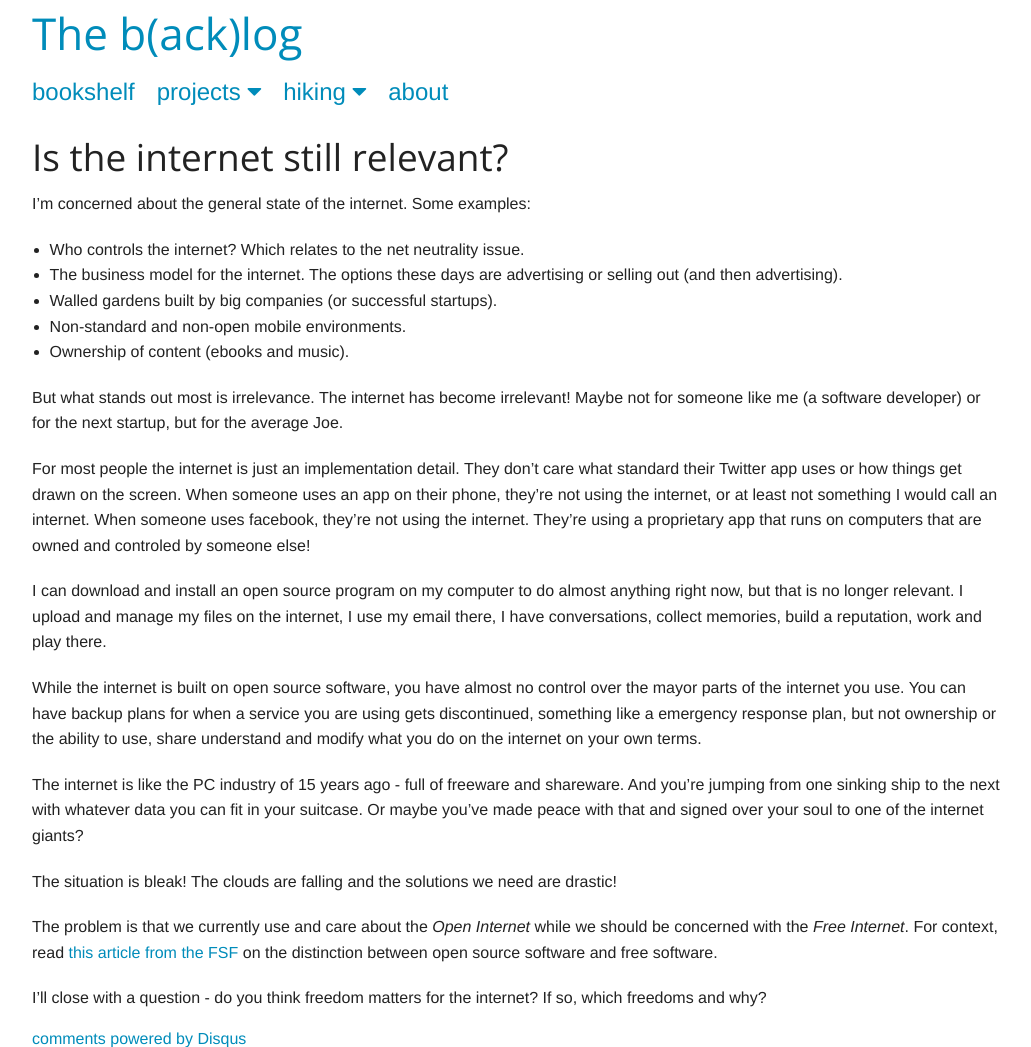
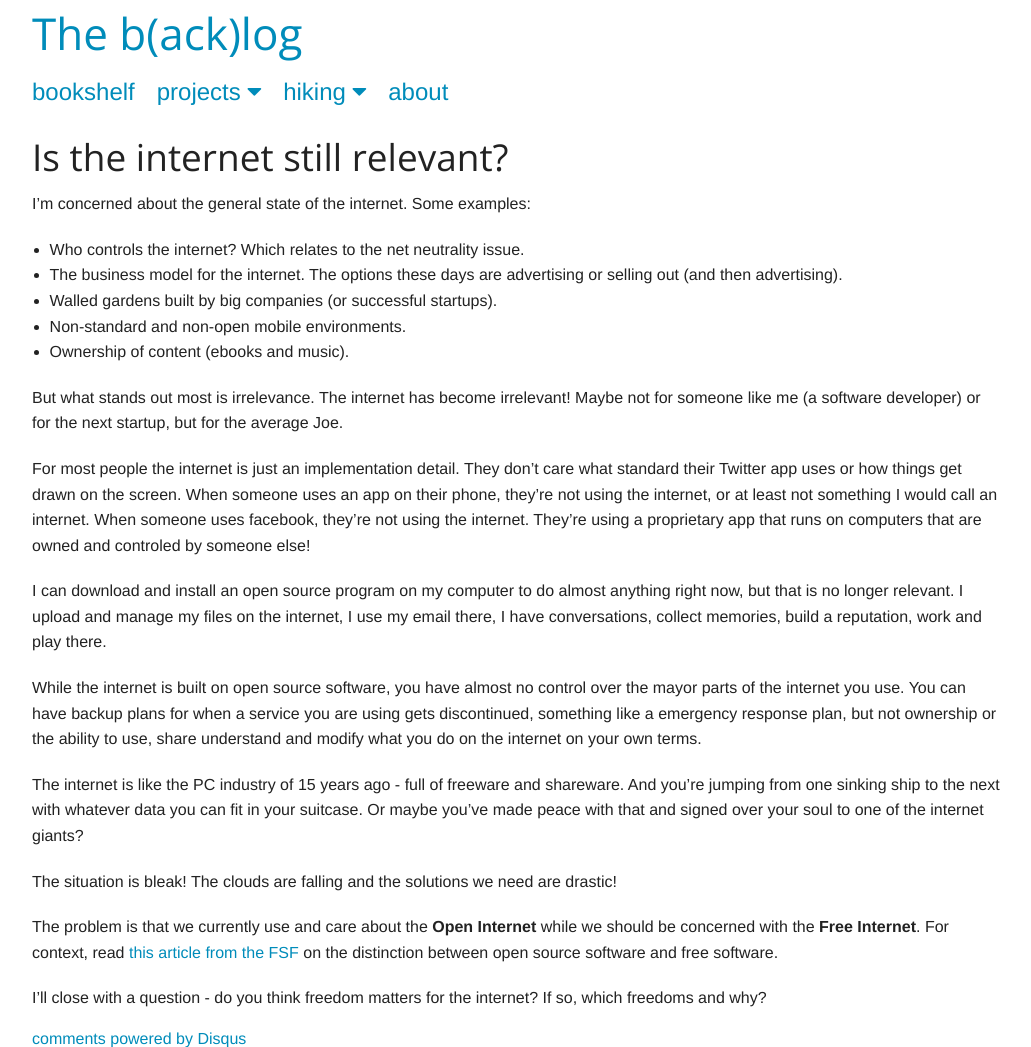
Before and after one commit to dirkcuys/thebacklog, a Jekyll site: the page built from _posts/2014-08-26-the-internet-is-irrelevant.markdown, in a window 1280 px wide. Shown: the whole page, without its empty margins (123-1154 px from the left). Built offline with Jekyll 4.4.1, drawn with Linux system fonts in a browser that asks for light colours; nearby versions of some CDN libraries; Markdown is read by kramdown in place of the engine named in the settings; comment, search, counter and statistics services are not loaded.

Commit message:
small update

```diff
--- a/_posts/2014-08-26-the-internet-is-irrelevant.markdown
+++ b/_posts/2014-08-26-the-internet-is-irrelevant.markdown
@@ -23,6 +23,6 @@
 
 The situation is bleak! The clouds are falling and the solutions we need are drastic!
 
-The problem is that we currently use and care about the *Open Internet* while we should be concerned with the *Free Internet*. For context, read [this article from the FSF](https://www.gnu.org/philosophy/open-source-misses-the-point.html) on the distinction between open source software and free software.
+The problem is that we currently use and care about the **Open Internet** while we should be concerned with the **Free Internet**. For context, read [this article from the FSF](https://www.gnu.org/philosophy/open-source-misses-the-point.html) on the distinction between open source software and free software.
 
 I'll close with a question - do you think freedom matters for the internet? If so, which freedoms and why?
```
